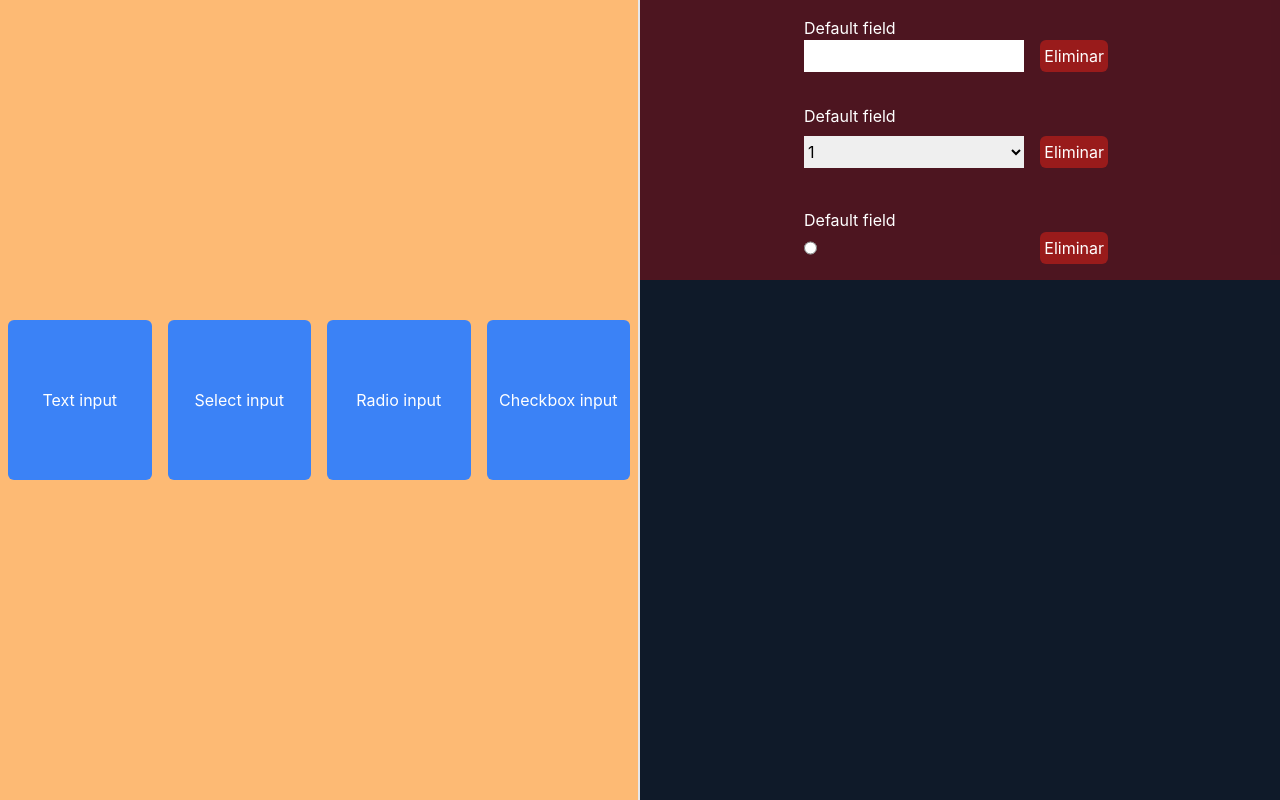
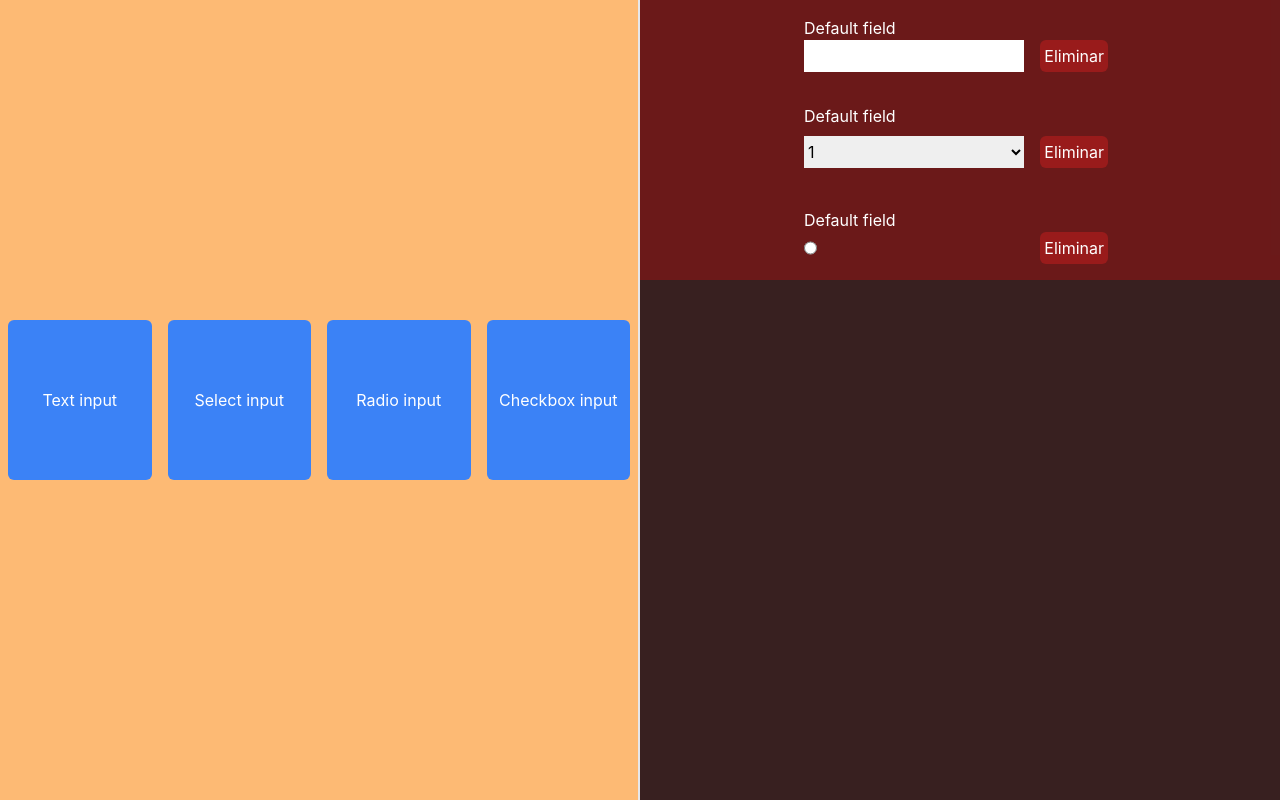
Before and after one commit to NaraDrak/Kosmos, a React (Create React App) app: page / in a window 1280 px wide. Built offline with nearby package versions, Linux system fonts and the light colour scheme.

Commit message:
background color changed

```diff
--- a/src/index.css
+++ b/src/index.css
@@ -16,7 +16,7 @@ code {
     monospace;
 }
 html{
-  background-color: rgb(15, 26, 41);
+  background-color: rgb(56, 32, 32);
   color: black;
 }
 
```
